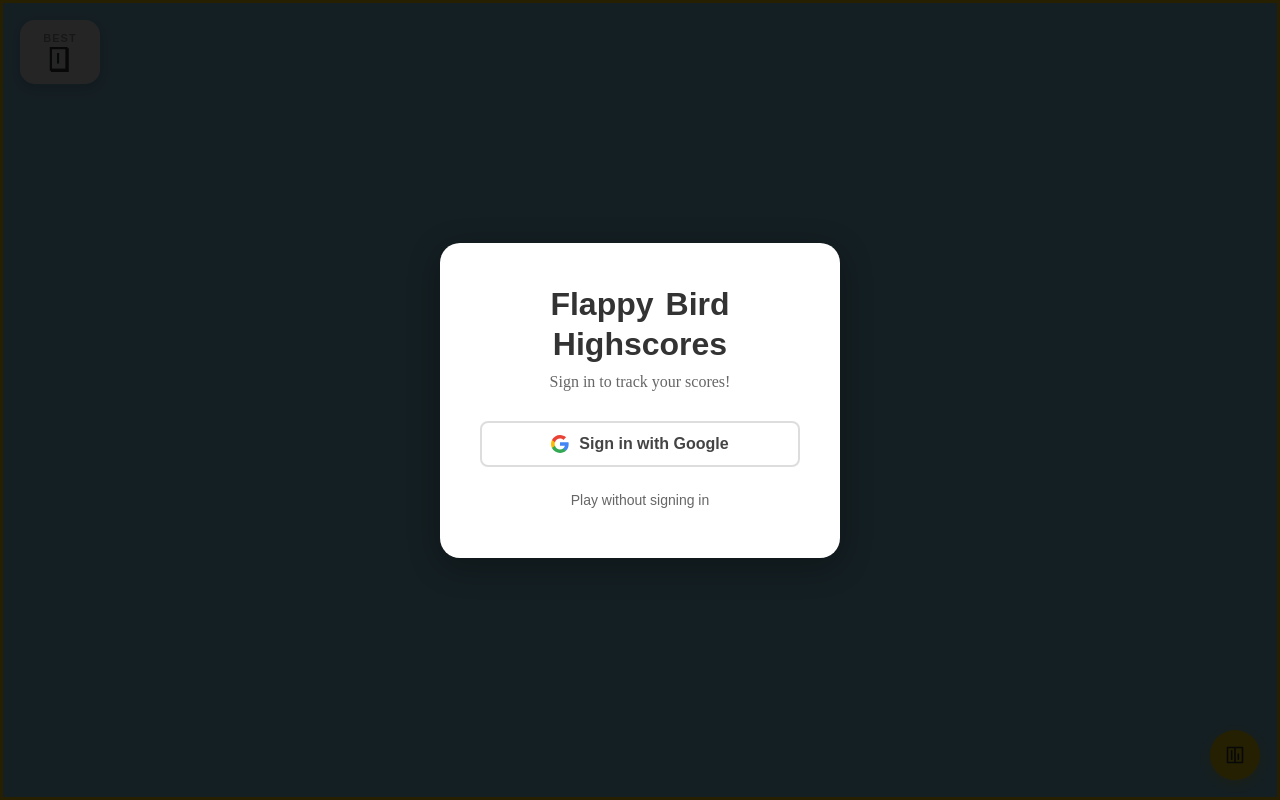
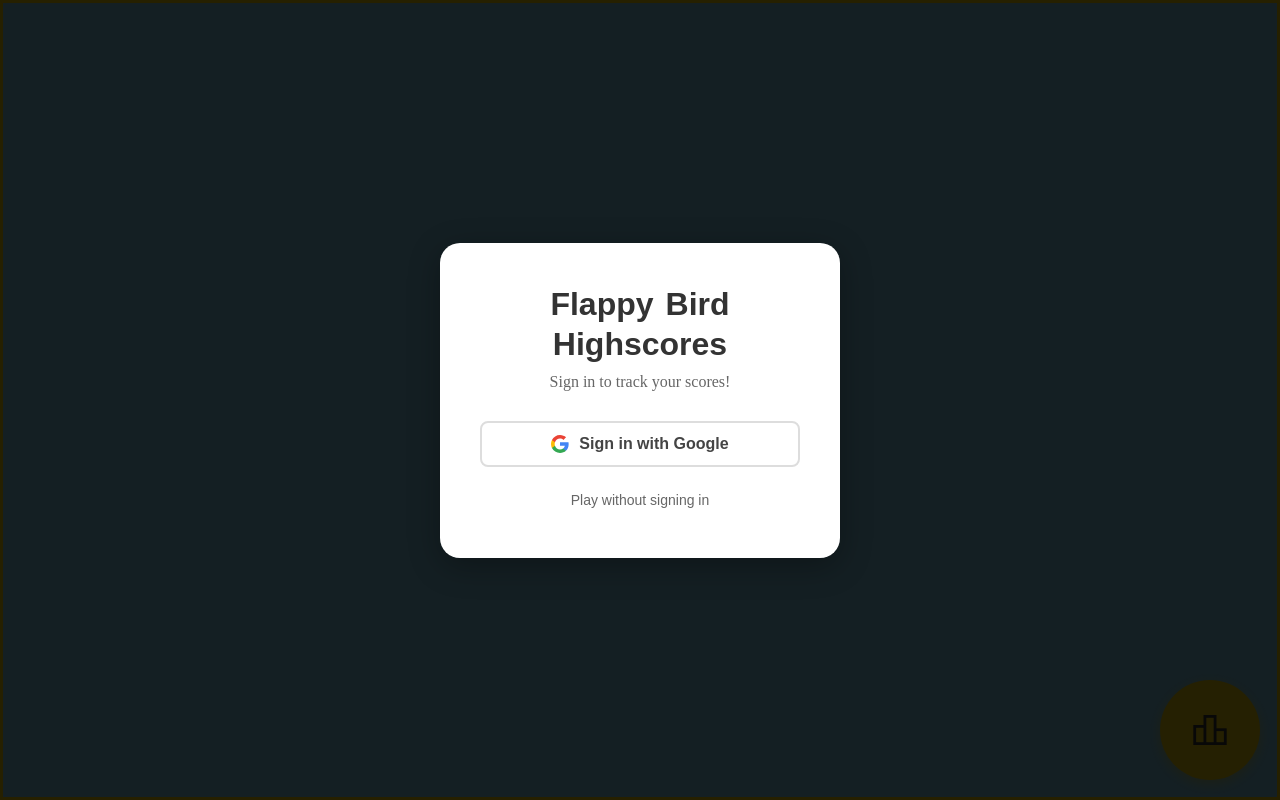
Before and after one commit to Nicheen/FlappyBirdRaspberryPi, a plain HTML site: page index.html in a window 1280 px wide. Drawn offline with nearby package versions, Linux system fonts and the light colour scheme.

Commit message:
style changes

```diff
--- a/index.html
+++ b/index.html
@@ -3,6 +3,7 @@
 <head>
     <meta charset="UTF-8">
     <meta name="viewport" content="width=device-width, initial-scale=1.0">
+    <link rel="stylesheet" href="https://fonts.googleapis.com/css2?family=Material+Symbols+Outlined:opsz,wght,FILL,GRAD@20..48,100..700,0..1,-50..200&icon_names=leaderboard" />
     <link rel="stylesheet" href="style.css">
     <title>Flappy Bird Clone</title>
 </head>
@@ -36,19 +37,9 @@
             </div>
         </div>
 
-        <!-- Highscore Display -->
-        <div id="highscoreDisplay" class="highscore-display">
-            <div class="highscore-content">
-                <span class="highscore-label">BEST</span>
-                <span id="highscoreValue" class="highscore-value">0</span>
-            </div>
-        </div>
-
         <!-- Leaderboard Button -->
         <button id="leaderboardBtn" class="leaderboard-btn">
-            <svg width="20" height="20" viewBox="0 0 24 24" fill="none" xmlns="http://www.w3.org/2000/svg">
-                <path d="M8 7V17M12 3V21M16 11V17M3 3H21V21H3V3Z" stroke="currentColor" stroke-width="2" stroke-linecap="round" stroke-linejoin="round"/>
-            </svg>
+            <span class="material-symbols-outlined">leaderboard</span>
         </button>
 
         <!-- Leaderboard Overlay -->
--- a/script.js
+++ b/script.js
@@ -380,7 +380,7 @@
         //setTimeout(() => this.checkPythonCommands(), pollInterval);
     }
 
-    handleJump() {
+    async handleJump() {
         if (!this.gameOver) {
             this.bird.jump();
             if (!this.started) {
@@ -388,7 +388,7 @@
             }
         }
         else{
-            this.initialize();
+            await this.initialize();
             this.start();
         }
     }
@@ -405,7 +405,7 @@
         }
     }
 
-    initialize() {
+    async initialize() {
         this.bird.position = { x: 100, y: 250 };
         this.bird.velocity = { x: 0, y: 0 };
         this.bird.rotation = 0;
@@ -417,6 +417,9 @@
         this.started = false;
         this.lastTime = 0;
         this.groundX = 0;
+
+        // Load custom font
+        await this.loadCustomFont();
     }
 
     setupEventListeners() {
@@ -580,7 +583,11 @@
         if (this.scoreImage.complete) {
         	this.ctx.drawImage(this.scoreImage, this.canvas.width/2 - this.scoreImage.width/2, this.canvas.height/2 - this.scoreImage.height/2);//, this.canvas.width/2, this.canvas.height/
             if(this.bird){
-                //this.ctx.font = `46px ${fontFamily}, sans-serif`;
+                // Use custom font if loaded, otherwise fallback
+                const fontFamily = this.customFontLoaded ? 'FlappyBirdFont' : 'Arial';
+                this.ctx.font = `48px ${fontFamily}, sans-serif`;
+                this.ctx.textAlign = "center";
+                this.ctx.fillStyle = "#FFFFFF";
                 this.ctx.fillText(this.bird.score.toString(), this.canvas.width/2, this.canvas.height/2 - 12);
                 this.ctx.fillText(this.bird.bestScore.toString(), this.canvas.width/2, this.canvas.height/2 + (48*2) - 24);
             }
@@ -974,10 +981,10 @@
 const path_image_bird             = "./images/bird.png";
 const path_image_score            = "./images/score.png";
 
-function initializeGame() {
+async function initializeGame() {
     // Initialize game without starting it
     game = new Game();
-    game.initialize();
+    await game.initialize();
     // Don't start the game loop yet
 }
 
@@ -988,11 +995,11 @@
     }
 }
 
-function startGame() {
+async function startGame() {
     tracker = new HighscoreTracker();
 
     // Initialize game but don't start it yet
-    initializeGame();
+    await initializeGame();
 
 	document.addEventListener('keydown', (e) => {
 	    if (e.code === 'Space') {
@@ -1090,9 +1097,9 @@
     }
 }
 
-function restartGame() {
+async function restartGame() {
     document.getElementById('gameOverScreen').style.display = 'none';
-    game.initialize();
+    await game.initialize();
 }
 
 // Start the game when page loads
--- a/style.css
+++ b/style.css
@@ -191,50 +191,14 @@
     transform: scale(0.95);
 }
 
-/* Highscore Display Styles */
-.highscore-display {
-    position: absolute;
-    top: 20px;
-    left: 20px;
-    z-index: 100;
-}
-
-.highscore-content {
-    background: rgba(255, 255, 255, 0.95);
-    padding: 12px 20px;
-    border-radius: 15px;
-    box-shadow: 0 4px 12px rgba(0, 0, 0, 0.15);
-    display: flex;
-    flex-direction: column;
-    align-items: center;
-    gap: 4px;
-    min-width: 80px;
-}
-
-.highscore-label {
-    color: #999;
-    font-size: 11px;
-    font-weight: 700;
-    letter-spacing: 1px;
-    font-family: Arial, sans-serif;
-}
-
-.highscore-value {
-    color: #333;
-    font-size: 24px;
-    font-weight: 700;
-    font-family: 'FlappyBirdFont', Arial, sans-serif;
-    line-height: 1;
-}
-
 /* Leaderboard Button Styles */
 .leaderboard-btn {
     position: absolute;
     bottom: 20px;
     right: 20px;
     z-index: 100;
-    width: 50px;
-    height: 50px;
+    width: 100px;
+    height: 100px;
     background: rgba(255, 215, 0, 0.95);
     border: none;
     border-radius: 50%;
@@ -245,6 +209,10 @@
     justify-content: center;
     transition: all 0.3s ease;
     color: #333;
+}
+
+.leaderboard-btn .material-symbols-outlined {
+    font-size: 40px;
 }
 
 .leaderboard-btn:hover {
@@ -504,6 +472,10 @@
         height: 45px;
     }
 
+    .leaderboard-btn .material-symbols-outlined {
+        font-size: 20px;
+    }
+
     .leaderboard-container {
         width: 95%;
         max-height: 85vh;
```
